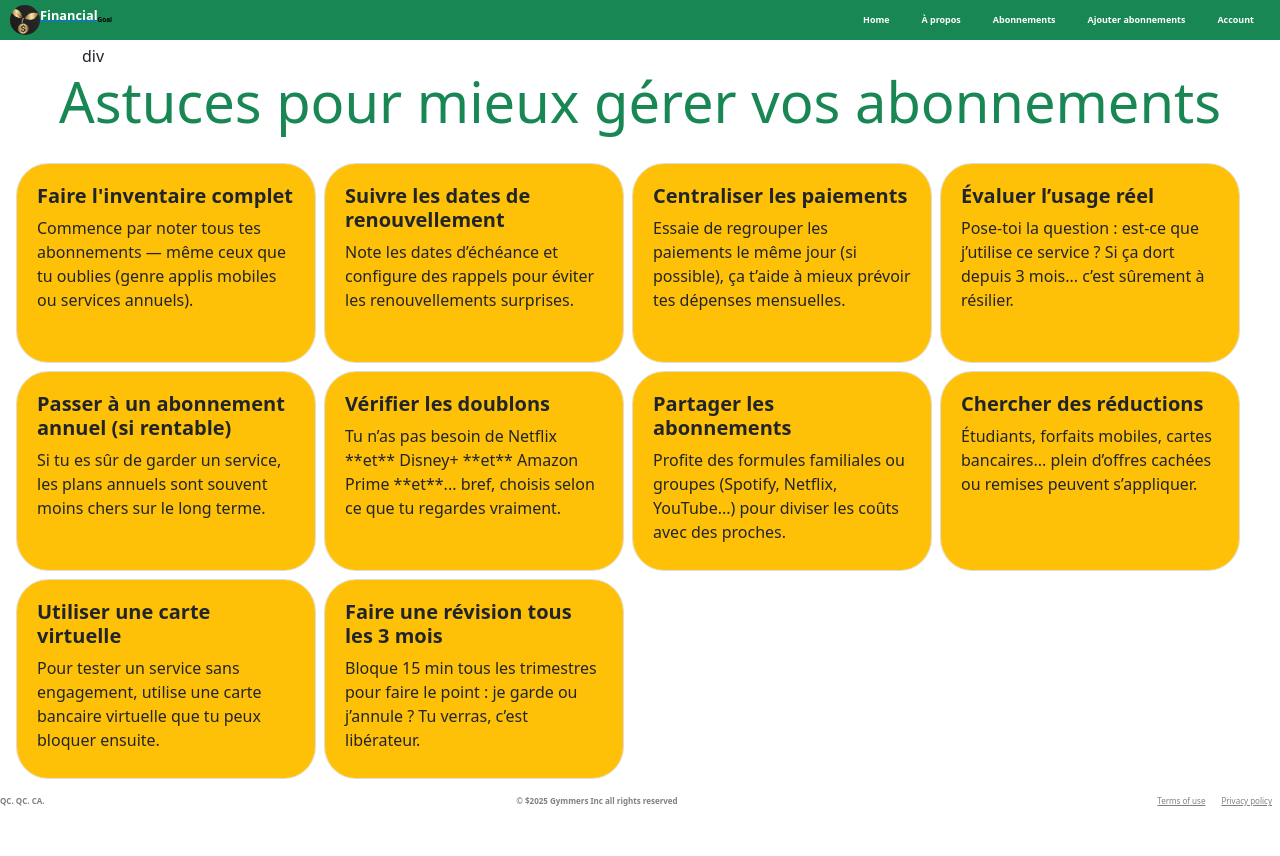
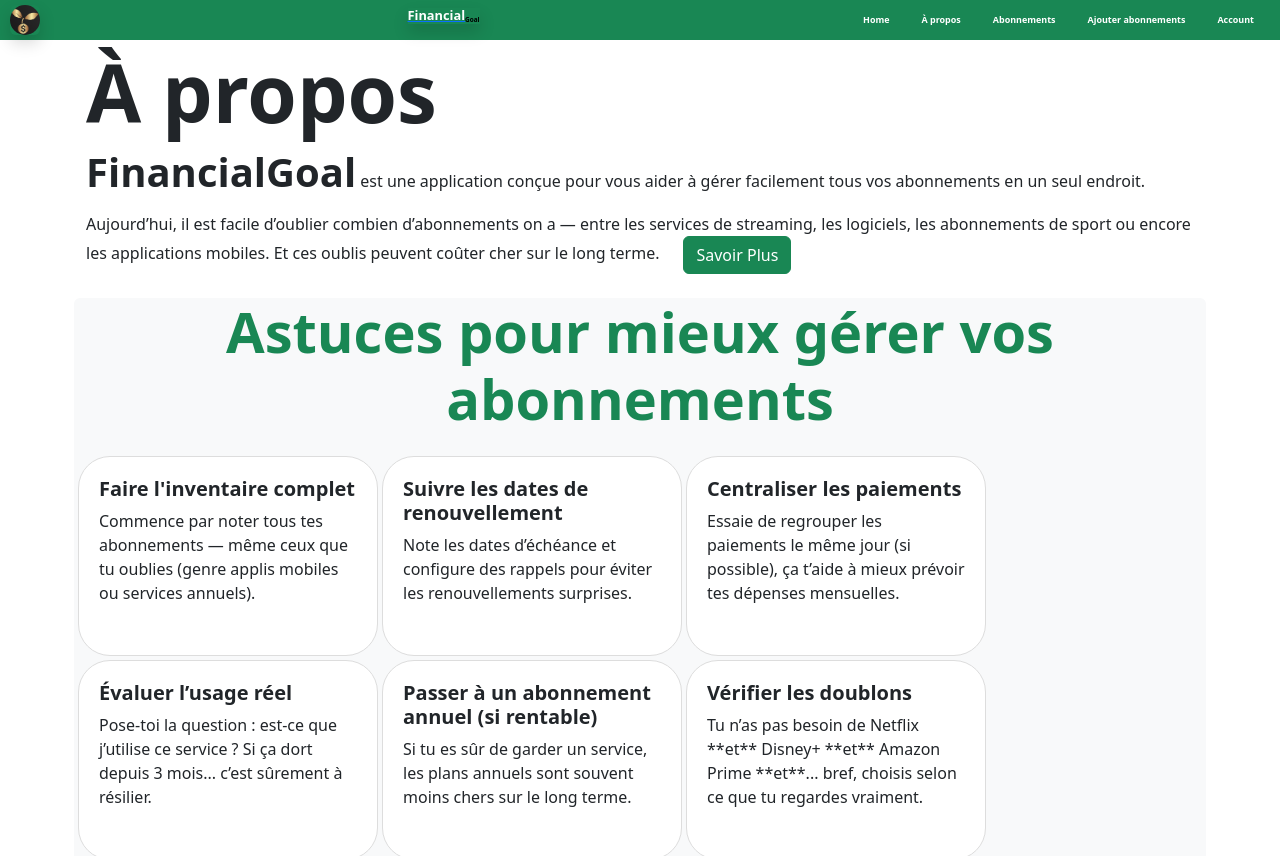
Before and after one commit to Athanase1/financialGoal, a React (Vite) app: page / in a window 1280 px wide. Shown: the top 856 px of the page. Before the commit the page ends 814 px from the top, so only its background shows below. Built offline with nearby package versions, Linux system fonts and the light colour scheme.

Commit message:
first commit4

```diff
--- a/src/components/card-abon/card.jsx
+++ b/src/components/card-abon/card.jsx
@@ -11,7 +11,7 @@ export default function CardAbonnement({ nom, prix, freq, date_debut, actif }) {
     },[])
   return (
 
-      <div className={freqMensuel ? "card m-2" : "card bg-warning"}>
+      <div className={freqMensuel ? "card m-2 shadow" : "card bg-warning shadow"}>
       <div className="card-body">
         <h5 className="card-title">{nom}</h5>
         <h6 className="card-subtitle mb-2 text-body-secondary">Prix: {prix}</h6>
--- a/src/components/form.jsx
+++ b/src/components/form.jsx
@@ -1,41 +1,41 @@
 export default function Form({ handleConnecte, seConnete }) {
   return (
-    <div className="container">
+    <div className="container-fluid">
       <div className="row justify-content-center">
-        <form className="col-12 col-md-8 col-lg-5 was-validated bg-light rounded p-4 d-flex flex-column">
-          <h3 className="text-dark">
+        <form className="col-12 col-md-8 col-lg-3 was-validated bg-light rounded p-4 d-flex flex-column shadow">
+          <h3 className="text-dark fw-bold">
             {seConnete ? " Connectez-vous" : "Inscrivez-vous"}
           </h3>
 
           {!seConnete && (
             <>
-              <div className="mb-3">
-                <label htmlFor="nom" className="form-label">Nom Complet:</label>
-                <input type="text" className="form-control" id="nom" required />
+              <div className="mb-3 w-100">
+                <label htmlFor="nom" className="form-label fw-bold">Nom:</label>
+                <input type="text" className="form-control fw-bold" id="nom" required />
               </div>
 
-              <div className="mb-3">
-                <label htmlFor="email" className="form-label">Email:</label>
+              <div className="mb-3 w-100">
+                <label htmlFor="email" className="form-label fw-bold">Email:</label>
                 <input type="email" className="form-control" id="email" required />
               </div>
             </>
           )}
 
-          <div className="mb-3">
-            <label htmlFor="uname" className="form-label">Nom d'utilisateur:</label>
+          <div className="mb-3 w-100">
+            <label htmlFor="uname" className="form-label fw-bold">Nom d'utilisateur:</label>
             <input type="text" className="form-control" id="uname" required />
           </div>
 
-          <div className="mb-3">
-            <label htmlFor="pwd" className="form-label">Mot de passe:</label>
+          <div className="mb-3 w-100">
+            <label htmlFor="pwd" className="form-label fw-bold">Mot de passe:</label>
             <input type="password" className="form-control" id="pwd" required />
           </div>
 
-          <button type="submit" className="btn btn-success mt-2 ">
+          <button type="submit" className="btn btn-success mt-2 w-100 fw-bold">
             {seConnete ? "Se connecter" : "Créer"}
           </button>
 
-          <p className="text-dark m-2 text-center">
+          <p className="text-dark m-2 text-center w-100 fw-bold">
             {seConnete ? "Vous n'avez pas de compte?" : "Avez-vous un compte?"}{" "}
             <span className="text-primary fw-bold" onClick={handleConnecte} role="button">
               {seConnete ? "Créer un compte" : "Se connecter"}
--- a/src/components/layout/header.jsx
+++ b/src/components/layout/header.jsx
@@ -7,19 +7,22 @@ export default function Header({ onClick, displayNav }) {
     <header className="bg-success">
       <div className="navi">
         <Link className="Link" to="/">
-          <div className=" logo">
+          <div className=" logo shadow rounded ">
             <img src={Logo} alt="Logo" />
-            <h1 className="logoName">
-              Financial<sub>Goal</sub>
-            </h1>
+
           </div>
         </Link>
+
         <i
           className={displayNav ? "bi bi-x" : "bi bi-list"}
           onClick={onClick}
         ></i>
       </div>
-
+      <Link className="Link" to="/">
+      <h1 className="logoName fw-bold shadow">
+              Financial<sub>Goal</sub>
+            </h1>
+        </Link>
       <nav className={displayNav ? "show" : "nav"}>
       <li onClick={onClick}>
           <Link to="/">
--- a/src/components/layout/layout.css
+++ b/src/components/layout/layout.css
@@ -53,6 +53,7 @@ sub {
   color: white;
   font-size: 1vw;
   font-weight: bold;
+  cursor: pointer;
 }
 .bi {
   display: none;
@@ -128,6 +129,7 @@ footer div a {
   }
   .logoName {
     font-size: 3vw;
+    display: none;
   }
   sub {
     font-size: 2vw;
--- a/src/components/pages/abonnements.jsx
+++ b/src/components/pages/abonnements.jsx
@@ -20,13 +20,13 @@ export default function Abonnements() {
       }
     }, [totalMensuel]);
   return (
-    <div className="container-fluid overflow-hidden w-100 ">
+    <div className="container overflow-hidden w-100 ">
         <div className="d-flex w-100 justify-content-end flex-wrap">
 
-                <h1 className="fs-6 fs-sm-5 fs-md-4 fs-lg-3 fs-xl-1">Total Mensuel:<span className={bgBon ? "badge bg-success": "badge bg-danger"}>{totalMensuel}</span> $</h1>
+                <h1 className="fs-6 fs-sm-5 fs-md-4 fs-lg-3 fs-xl-1 fw-bold">Total Mensuel:<span className={bgBon ? "badge bg-success": "badge bg-danger"}>{totalMensuel}</span> $</h1>
             </div>
-      <h1 className=" fs-2 fs-sm-5 fs-md-4 fs-lg-1 fs-xl-1 w-100">Mes abonnements</h1>
-      <div className="d-flex flex-row flex-lg-wrap overflow-auto w-100">
+      <h1 className=" fs-2 fs-sm-5 fs-md-4 fs-lg-1 fs-xl-1 w-100 fw-bold">Mes abonnements</h1>
+      <div className="d-flex flex-row flex-lg-wrap overflow-auto w-100 shadow mb-2 rounded">
         {dataAbonnements.map((abo, index) => ( // Définir index ici
           <div className="m-2" key={index}>
             <CardAbonnement
--- a/src/components/pages/apropos.jsx
+++ b/src/components/pages/apropos.jsx
@@ -1,9 +1,9 @@
 export default function Apropos() {
   return (
     <div className="container  p-1">
-      <h2 className="h1 display-1 text-dark text-center ">À propos </h2>
+      <h2 className=" display-1 text-dark  fw-bold">À propos </h2>
       <p>
-        <strong>FinancialGoal</strong> est une application conçue pour vous
+        <strong className="fw-bold display-6">FinancialGoal</strong> est une application conçue pour vous
         aider à gérer facilement tous vos abonnements en un seul endroit.
       </p>
       <p>
@@ -12,18 +12,18 @@ export default function Apropos() {
         encore les applications mobiles. Et ces oublis peuvent coûter cher sur
         le long terme.
       </p>
-      <p className="display-6 text-dark text-center">Avec FinancialGoal, vous pouvez :</p>
-      <ul className="list-group">
-        <li className="list-group-item list-group-item-success">
+      <p className="display-6 text-dark text-center fw-bold">Avec FinancialGoal, vous pouvez :</p>
+      <ul className="list-group shadow">
+        <li className="list-group-item list-group-item-success fw-bold">
           Ajouter et suivre vos abonnements mensuels ou annuels
         </li>
-        <li className="list-group-item list-group-item-success">
+        <li className="list-group-item list-group-item-success fw-bold">
           Être alerté avant un renouvellement
         </li>
-        <li className="list-group-item list-group-item-success">
+        <li className="list-group-item list-group-item-success fw-bold">
           Gérer votre budget plus efficacement
         </li>
-        <li className="list-group-item list-group-item-success">
+        <li className="list-group-item list-group-item-success fw-bold">
           Éviter les paiements surprises
         </li>
       </ul>
@@ -31,7 +31,7 @@ export default function Apropos() {
         Notre objectif est de vous aider à garder le contrôle sur vos dépenses
         récurrentes pour atteindre plus sereinement vos objectifs financiers.
       </p>
-      <p className="text-success">Votre budget, vos règles.</p>
+      <p className="text-success fw-bold">Votre budget, vos règles.</p>
     </div>
   );
 }
--- a/src/components/pages/home.jsx
+++ b/src/components/pages/home.jsx
@@ -1,18 +1,51 @@
-import { dataAbonnements } from "../../assets/abonnement";
+import { useState } from "react";
 import Tips from "../tips";
 
-
-export default function Home(){
-
-
-    return(
-        <div className="container-fluid p-1">
-            <div className="container">
-                div
-            </div>
-             <Tips/>
+export default function Home() {
+    const [click, setClick] = useState(false)
+    function handleClick(){
+        setClick(!click)
+    }
+  return (
+    <div className="container p-1">
+      <div className="container mb-4">
+        <h2 className=" display-1 text-dark  fw-bold">À propos </h2>
+        <p>
+          <strong className="fw-bold display-6">FinancialGoal</strong> est une
+          application conçue pour vous aider à gérer facilement tous vos
+          abonnements en un seul endroit.
+        </p>
+        <p>
+          Aujourd’hui, il est facile d’oublier combien d’abonnements on a —
+          entre les services de streaming, les logiciels, les abonnements de
+          sport ou encore les applications mobiles. Et ces oublis peuvent coûter
+          cher sur le long terme.
+          <button onClick={handleClick} type="button" class="btn btn-success mx-4" data-bs-toggle="collapse" data-bs-target="#demo">{click ? "Fermer" : "Savoir Plus"}</button>
+        </p>
+        <div id="demo" className="collapse">
+        <p className="display-6 text-dark text-center fw-bold">Avec FinancialGoal, vous pouvez :</p>
+      <ul className="list-group shadow">
+        <li className="list-group-item list-group-item-success fw-bold">
+          Ajouter et suivre vos abonnements mensuels ou annuels
+        </li>
+        <li className="list-group-item list-group-item-success fw-bold">
+          Être alerté avant un renouvellement
+        </li>
+        <li className="list-group-item list-group-item-success fw-bold">
+          Gérer votre budget plus efficacement
+        </li>
+        <li className="list-group-item list-group-item-success fw-bold">
+          Éviter les paiements surprises
+        </li>
+      </ul>
+      <p>
+        Notre objectif est de vous aider à garder le contrôle sur vos dépenses
+        récurrentes pour atteindre plus sereinement vos objectifs financiers.
+      </p>
+      <p className="text-success fw-bold">Votre budget, vos règles.</p>
         </div>
-
-
-    )
+      </div>
+      <Tips />
+    </div>
+  );
 }
--- a/src/components/styles/styles.css
+++ b/src/components/styles/styles.css
@@ -5,16 +5,3 @@ html, body, #root, .layout {
   .min-h {
     min-height: 200px;
   }
-  form {
-    transition: all 0.3s ease-in-out;
-
-  }
-
-  form:hover {
-    background-color: #f0f0f0;
-    transform: scale(1.02);
-  }
- h1,h2,h3,h4{
-  font-weight: bold;
-
- }
--- a/src/components/tips.jsx
+++ b/src/components/tips.jsx
@@ -45,12 +45,12 @@ export default function Tips() {
     ];
 
     return (
-        <div className="container1 w-100 ">
-            <h2 className=" mb-4 display-4 text-center  text-success w-100">Astuces pour mieux gérer vos abonnements<i className="bi bi-magic text-success"></i></h2>
-            <div className="d-flex flex-row m-sm-2 m-2 flex-lg-wrap overflow-auto w-100 ">
+        <div className="container1 w-100 rounded bg-light">
+            <h2 className=" mb-4 display-4 text-center  text-success w-100 fw-bold">Astuces pour mieux gérer vos abonnements<i className="bi bi-magic text-success"></i></h2>
+            <div className="d-flex flex-row flex-lg-wrap overflow-auto w-100 ">
                 {tips.map((tip, index) => (
-                        <div className="card h-100 min-h col-lg-2 col-sm-12 col-md-6 rounded-5 overflow-hidden m-1" key={index}>
-                            <div className="card-body bg-warning ">
+                        <div className="card h-100 min-h col-10 col-lg-2  col-md-4 rounded-5 overflow-hidden ms-1 mb-1" key={index}>
+                            <div className="card-body ">
                                 <h5 className="card-title">{tip.title}</h5>
                                 <p className="card-text">{tip.content}</p>
                             </div>
```
